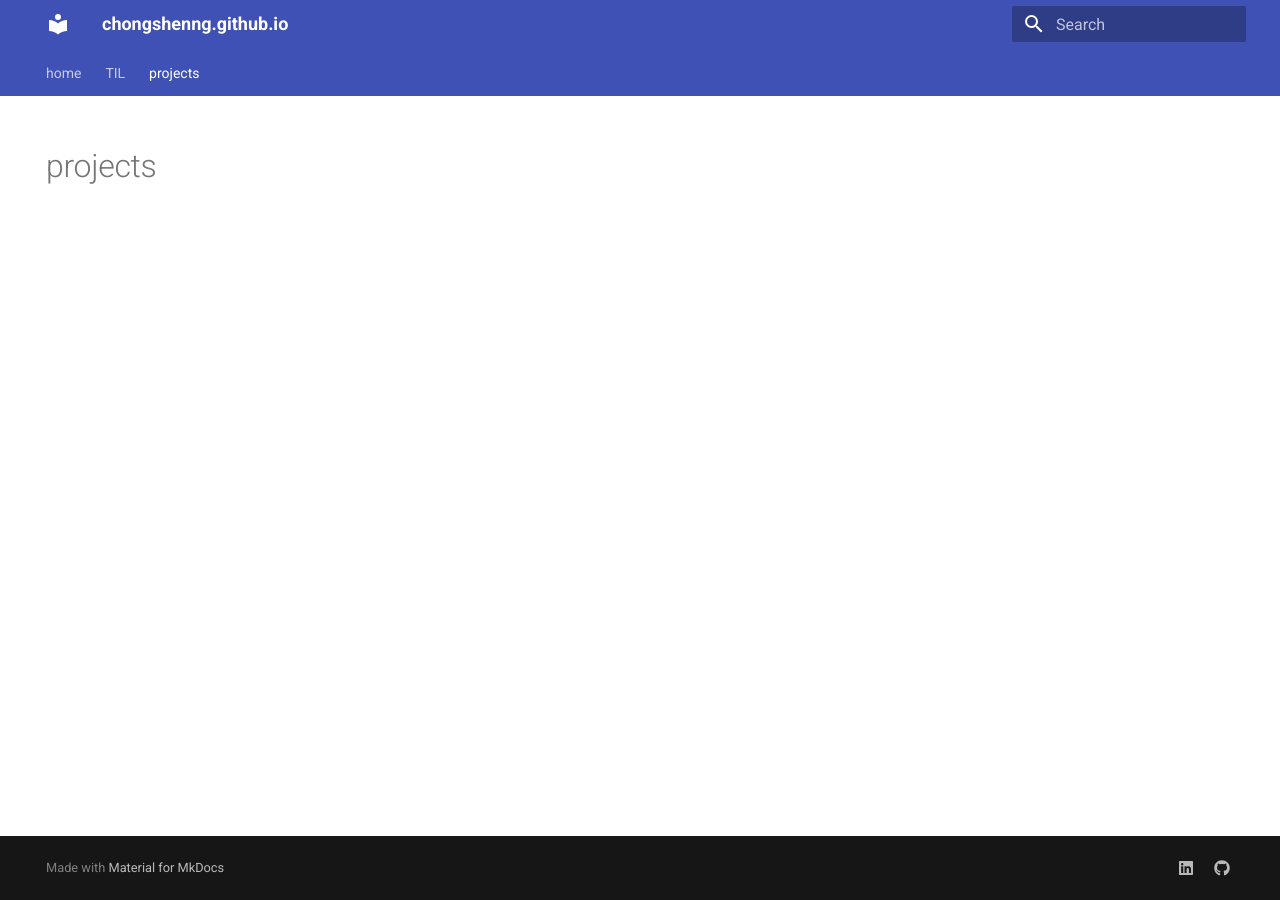
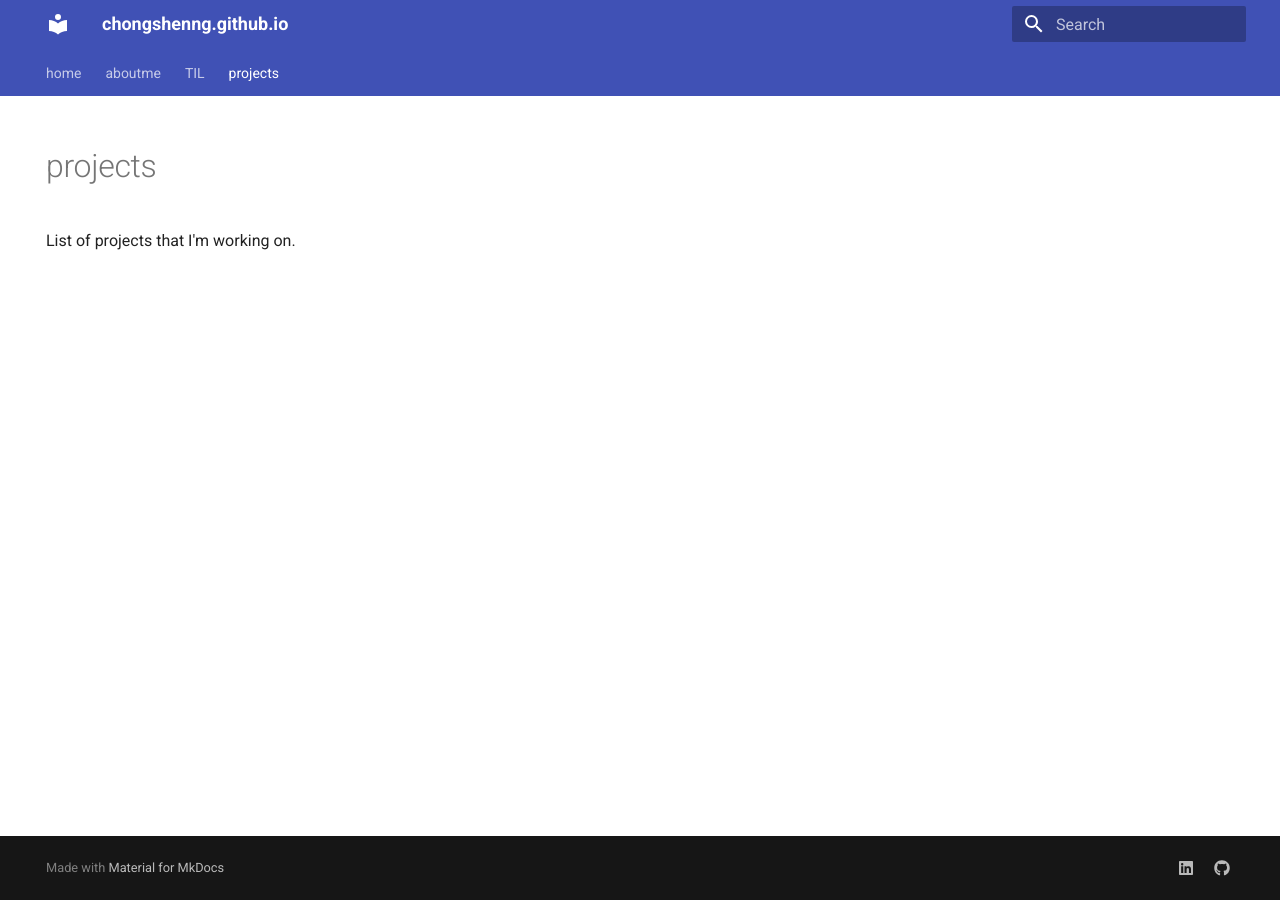
Before and after one commit to chongshenng/chongshenng.github.io, an MkDocs documentation site: the page built from docs/projects.md, in a window 1280 px wide. Built offline with MkDocs 1.6.1 and Material for MkDocs 9.7.7, drawn with Linux system fonts in a browser that asks for light colours.

Commit message:
Small updates to formatting

```diff
--- a/docs/projects.md
+++ b/docs/projects.md
@@ -4,3 +4,5 @@ hide:
   - navigation
 ---
 # projects
+
+List of projects that I'm working on.
--- a/mkdocs.yml
+++ b/mkdocs.yml
@@ -9,6 +9,7 @@ theme:
 # Page tree
 nav:
   - home: index.md
+  - aboutme: aboutme.md
   - TIL: TIL.md
   - projects: projects.md
 
@@ -19,3 +20,13 @@ extra:
       link: https://www.linkedin.com/in/chongshenng
     - icon: fontawesome/brands/github
       link: https://github.com/chongshenng
+
+extra_css:
+  - stylesheets/extra.css
+
+# Extensions
+markdown_extensions:
+  - attr_list
+  - pymdownx.emoji:
+      emoji_index: !!python/name:materialx.emoji.twemoji
+      emoji_generator: !!python/name:materialx.emoji.to_svg
```
Also changed, not shown: docs/TIL.md (+2 -0 lines), docs/aboutme.md (added, +8 -0 lines), docs/index.md (+1 -1 lines).
